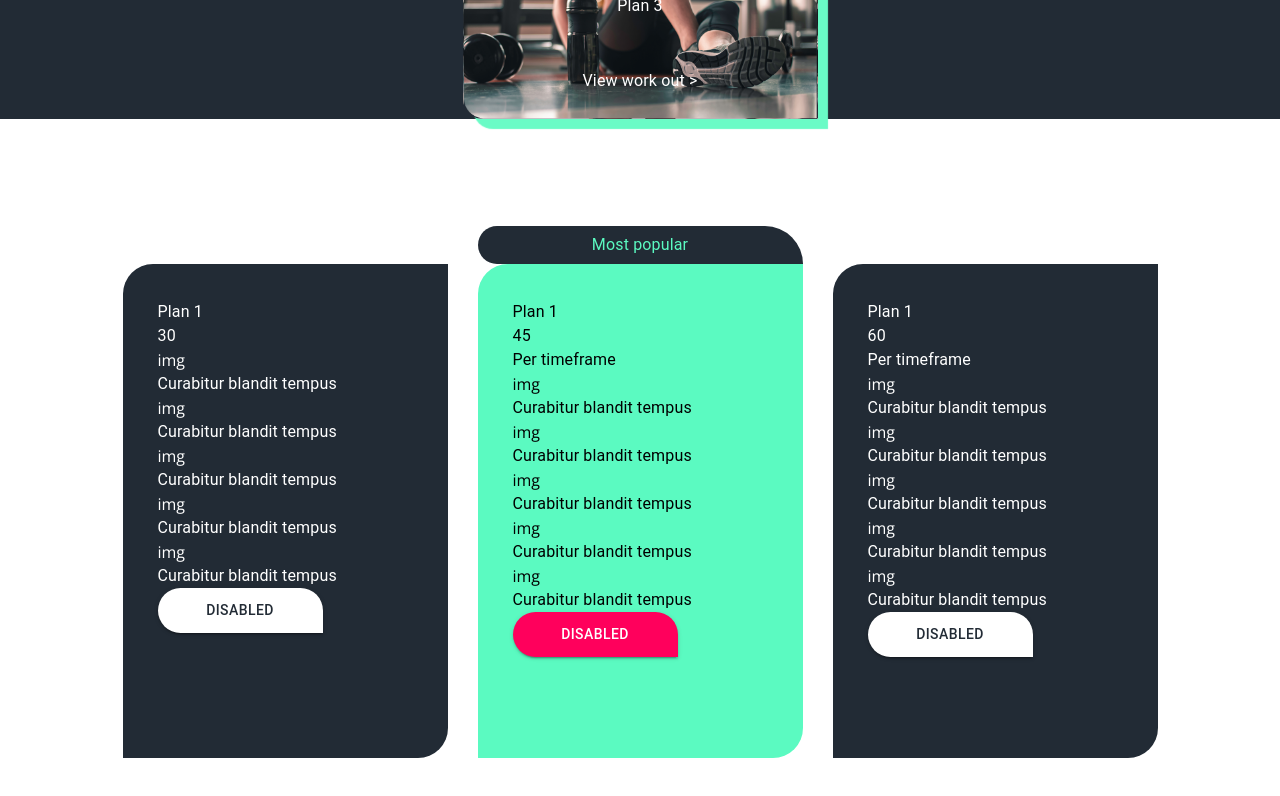
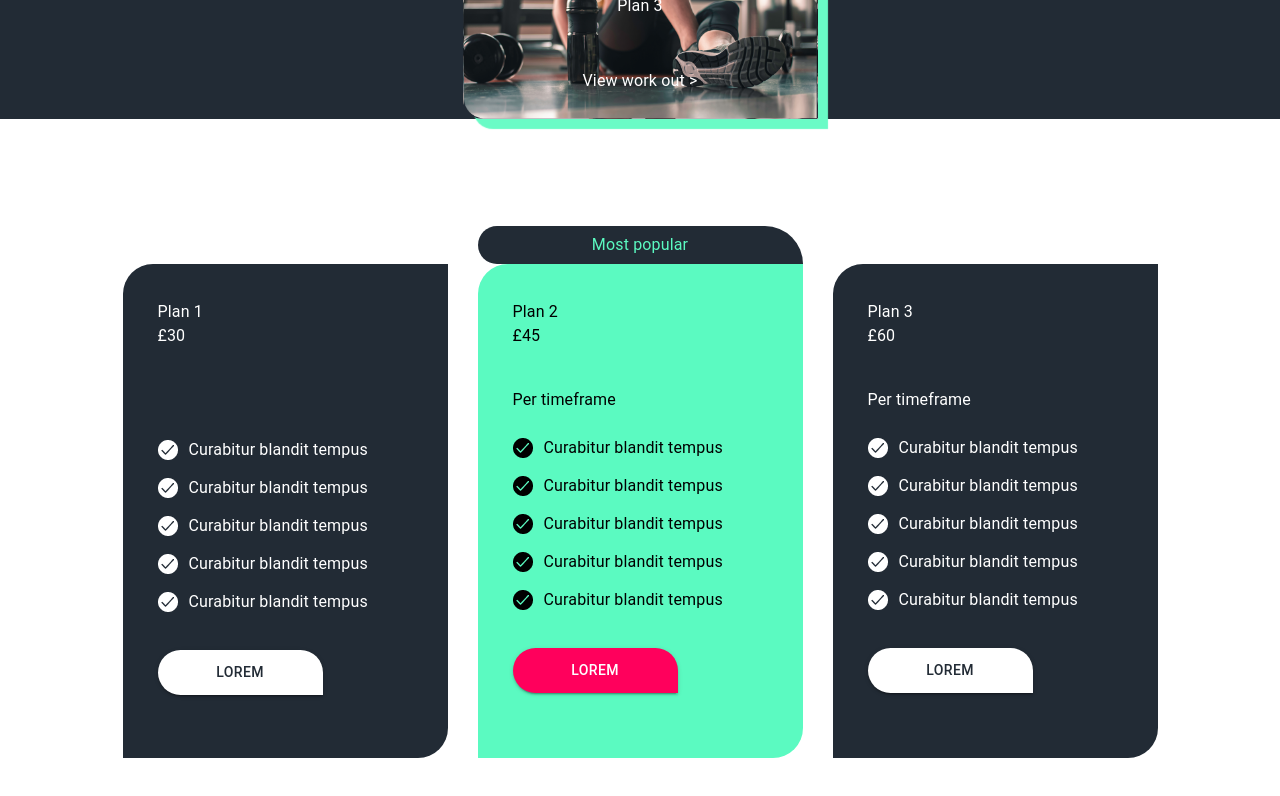
Before and after one commit to Nazarii07/DocHQTestTask, a Next.js app: page / in a window 1280 px wide. Shown: the part 697-1493 px from the top of the page. Built offline with nearby package versions, Linux system fonts and the light colour scheme.

Commit message:
cost card

```diff
--- a/components/Cards/CostsCard/index.jsx
+++ b/components/Cards/CostsCard/index.jsx
@@ -1,6 +1,9 @@
 import React from 'react';
 import { makeStyles } from '@material-ui/core/styles';
 import { Box, Typography, Button} from '@material-ui/core';
+import Image from "next/image";
+import subtractPopular from '../../../public/subtractPopular.png';
+import subtractBasic from '../../../public/subtract.png';
 
 const useStyles = makeStyles((theme) => ({
   cardContainer:{
@@ -36,10 +39,19 @@ const useStyles = makeStyles((theme) => ({
 
   },
   price:{
+    marginBottom: props => props.isPerTimeframe ? '40px' : '90px'
 
   },
   perTimeframe:{
-
+    marginBottom: '24px'
+  },
+  optionBox:{
+    display: 'flex',
+    alignItems: 'center',
+    marginBottom: '14px'
+  },
+  optionTitle:{
+    marginLeft: '11px'
   },
   customButton:{
     maxWidth: '165px',
@@ -48,6 +60,7 @@ const useStyles = makeStyles((theme) => ({
     borderRadius: '25px 25px 0 25px',
     color: props => props.isMostPopular ? '#fff' : '#222B35',
     backgroundColor: props => props.isMostPopular ? '#FF005C' : '#fff',
+    marginTop: '22px'
   }
 }));
 
@@ -61,7 +74,7 @@ export const CostCard = ({
   isMostPopular,
   programOptions,
 }) => {
-    const classes = useStyles({isMostPopular});
+    const classes = useStyles({isMostPopular, isPerTimeframe});
 
     return (
       <Box className={classes.cardContainer}>
@@ -77,7 +90,7 @@ export const CostCard = ({
             {title}
           </Typography>
           <Typography className={classes.price}>
-            {price}
+            £{price}
           </Typography>
           {isPerTimeframe &&
             <Typography className={classes.perTimeframe}>
@@ -87,9 +100,24 @@ export const CostCard = ({
          <Box>
             {programOptions.map((item, index) => {
               return(
-                <Box key={index} >
-                  img
-                  <Typography>
+                <Box key={index} className={classes.optionBox}>
+                  {isMostPopular ?
+                   <Image
+                    src="/subtractPopular.png"
+                    alt="subtractPopular"
+                    width={20}
+                    height={20}
+                    priority
+                  /> :
+                  <Image
+                    src="/subtract.png"
+                    alt="subtract"
+                    width={20}
+                    height={20}
+                    priority
+                  />
+                  }
+                  <Typography className={classes.optionTitle}>
                     {item}
                   </Typography>
                 </Box>
@@ -100,7 +128,7 @@ export const CostCard = ({
           variant="contained"
           className={classes.customButton}
          >
-            Disabled
+            Lorem
         </Button>
         </Box>
       </Box>
--- a/components/Cards/PlanCard/index.jsx
+++ b/components/Cards/PlanCard/index.jsx
@@ -7,7 +7,6 @@ const useStyles = makeStyles((theme) => ({
     display: 'flex',
     flexDirection: 'column',
     justifyContent: 'space-between',
-    // justifyContent: 'flex-end',
     alignItems: 'center',
     width: '355px',
     height: '203px',
--- a/components/Section/CostSection/index.jsx
+++ b/components/Section/CostSection/index.jsx
@@ -2,6 +2,7 @@ import React from 'react';
 import { makeStyles } from '@material-ui/core/styles';
 import { Box, Typography} from '@material-ui/core';
 import {CostCard} from '../../Cards/CostsCard';
+
 
 const useStyles = makeStyles((theme) => ({
   sectionContainer:{
@@ -19,8 +20,8 @@ const useStyles = makeStyles((theme) => ({
 
 const costData = [
   {title: 'Plan 1', isPerTimeframe: false, price: 30, isMostPopular: false, programOptions:['Curabitur blandit tempus', 'Curabitur blandit tempus', 'Curabitur blandit tempus', 'Curabitur blandit tempus', 'Curabitur blandit tempus'] },
-  {title: 'Plan 1', isPerTimeframe: true, price: 45, isMostPopular: true, programOptions:['Curabitur blandit tempus', 'Curabitur blandit tempus', 'Curabitur blandit tempus', 'Curabitur blandit tempus', 'Curabitur blandit tempus'] },
-  {title: 'Plan 1', isPerTimeframe: true, price: 60, isMostPopular: false, programOptions:['Curabitur blandit tempus', 'Curabitur blandit tempus', 'Curabitur blandit tempus', 'Curabitur blandit tempus', 'Curabitur blandit tempus'] },
+  {title: 'Plan 2', isPerTimeframe: true, price: 45, isMostPopular: true, programOptions:['Curabitur blandit tempus', 'Curabitur blandit tempus', 'Curabitur blandit tempus', 'Curabitur blandit tempus', 'Curabitur blandit tempus'] },
+  {title: 'Plan 3', isPerTimeframe: true, price: 60, isMostPopular: false, programOptions:['Curabitur blandit tempus', 'Curabitur blandit tempus', 'Curabitur blandit tempus', 'Curabitur blandit tempus', 'Curabitur blandit tempus'] },
 ]
 
 
```
Also changed, not shown: public/subtract.png (added), public/subtractPopular.png (added).
